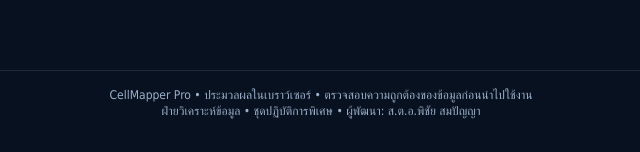
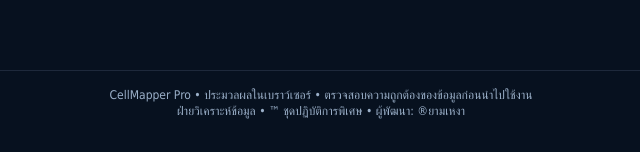
Before and after one commit to Pichai31/CellMapper-Pro-, a plain HTML site: page index.html in a window 1280 px wide. Shown: the part 1742-1894 px from the top of the page, 319-959 px from the left. Drawn offline with nearby package versions, Linux system fonts and the light colour scheme.

Commit message:
Update index.html

```diff
--- a/index.html
+++ b/index.html
@@ -167,7 +167,7 @@
     </div>
   </section>
   <div class="csd3-brand"><img src="https://i.postimg.cc/J4pbpG7h/medium-logo-cib-2-2x-1be93f4a36-dc4193cba8.png" alt="CSD3 Logo" class="csd3-image" onerror="this.style.display='none'"><div class="csd3-title">CSD3</div></div>
-  <footer class="text-center text-xs muted py-4 border-t border-slate-800">CellMapper Pro • ประมวลผลในเบราว์เซอร์ • ตรวจสอบความถูกต้องของข้อมูลก่อนนำไปใช้งาน<br>ฝ่ายวิเคราะห์ข้อมูล • ชุดปฏิบัติการพิเศษ • ผู้พัฒนา: ส.ต.อ.พิชัย สมปัญญา</footer>
+  <footer class="text-center text-xs muted py-4 border-t border-slate-800">CellMapper Pro • ประมวลผลในเบราว์เซอร์ • ตรวจสอบความถูกต้องของข้อมูลก่อนนำไปใช้งาน<br>ฝ่ายวิเคราะห์ข้อมูล • ™ ชุดปฏิบัติการพิเศษ • ผู้พัฒนา: ®ยามเหงา</footer>
 </main>
 
 <!-- ===== [เพิ่มใหม่ v1.18] Cell Detail Modal ===== -->
```
